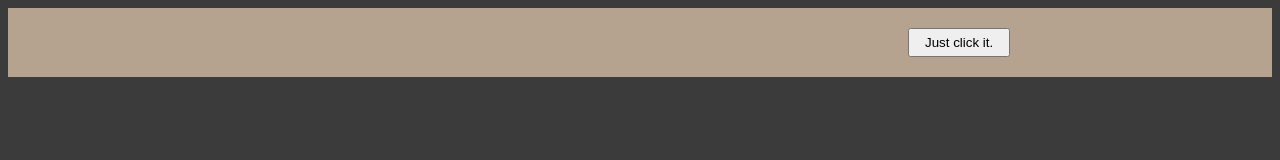
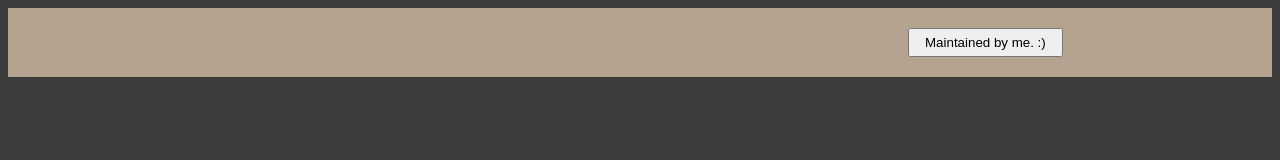
Before and after one commit to BenniPa/clientdns.github.io, a plain HTML site: page index.html in a window 1280 px wide. Drawn offline with Linux system fonts and the light colour scheme.

Commit message:
Update index.html

```diff
--- a/index.html
+++ b/index.html
@@ -5,13 +5,13 @@
     <meta http-equiv="X-UA-Compatible" content="IE=edge">
     <meta name="viewport" content="width=device-width, initial-scale=1.0">
     <link rel="stylesheet" href="style.css">
-    <title>WebsiteLearning</title>
+    <title>My temp website</title>
 </head>
 <body>
 
 <header>
 
-    <button type="button" class="clickItButton">Just click it.</button>
+    <button type="button" class="clickItButton">Maintained by me. :)</button>
 
 </header>
 
```
